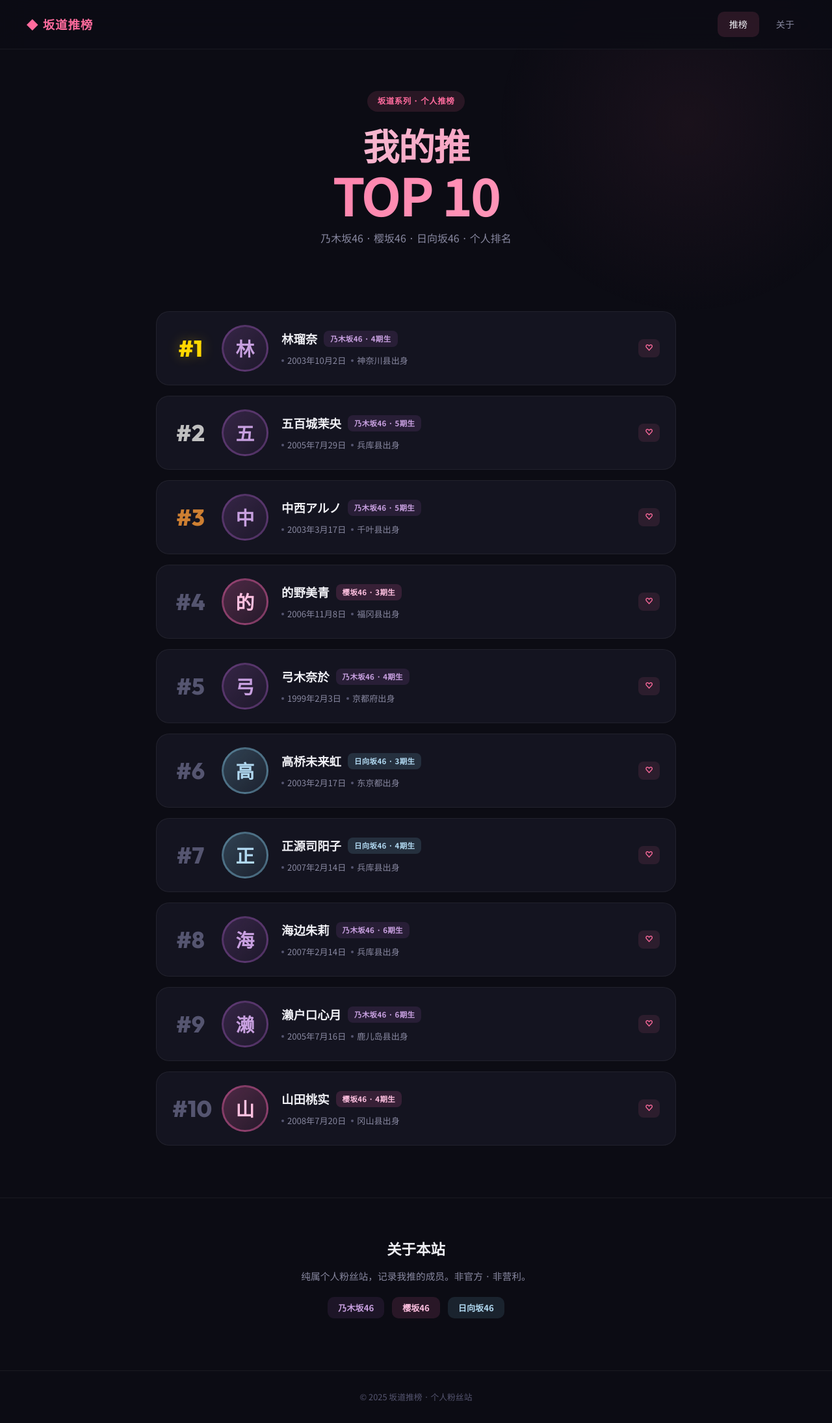
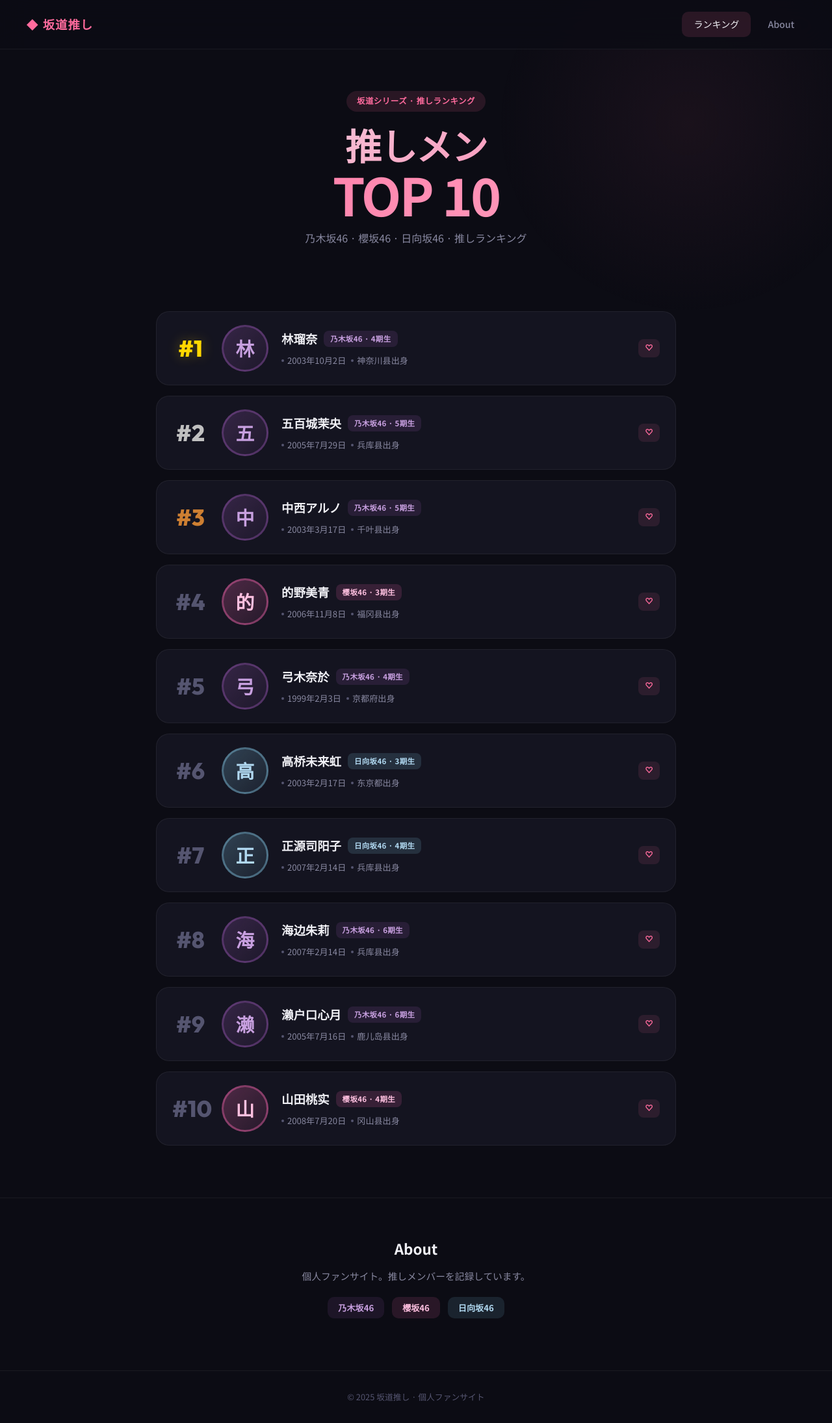
Before and after one commit to YuukInZ/sakamichi-fansite, a plain HTML site: page index.html in a window 1280 px wide. Shown: the whole page at 65% size. Drawn offline with Linux system fonts and the light colour scheme.

Commit message:
Update: Japanese branding for fansite

```diff
--- a/index.html
+++ b/index.html
@@ -3,7 +3,7 @@
 <head>
     <meta charset="UTF-8">
     <meta name="viewport" content="width=device-width, initial-scale=1.0">
-    <title>坂道推榜 — Sakamichi TOP10</title>
+    <title>坂道推しランキング — Sakamichi TOP10</title>
     <link rel="preconnect" href="https://fonts.googleapis.com">
     <link href="https://fonts.googleapis.com/css2?family=Noto+Sans+JP:wght@300;400;500;700&family=Outfit:wght@400;600;800&display=swap" rel="stylesheet">
     <link rel="stylesheet" href="css/style.css">
@@ -12,21 +12,21 @@
     <div class="bg-glow"></div>
 
     <nav class="navbar">
-        <div class="nav-brand">◆ 坂道推榜</div>
+        <div class="nav-brand">◆ 坂道推し</div>
         <div class="nav-links">
-            <a href="#home" class="nav-link active">推榜</a>
-            <a href="#about" class="nav-link">关于</a>
+            <a href="#home" class="nav-link active">ランキング</a>
+            <a href="#about" class="nav-link">About</a>
         </div>
     </nav>
 
     <section id="home" class="hero">
         <div class="hero-content">
-            <div class="hero-badge">坂道系列 · 个人推榜</div>
+            <div class="hero-badge">坂道シリーズ · 推しランキング</div>
             <h1 class="hero-title">
-                <span class="title-glow">我的推</span>
+                <span class="title-glow">推しメン</span>
                 <span class="title-sub">TOP 10</span>
             </h1>
-            <p class="hero-desc">乃木坂46 · 樱坂46 · 日向坂46 · 个人排名</p>
+            <p class="hero-desc">乃木坂46 · 櫻坂46 · 日向坂46 · 推しランキング</p>
         </div>
     </section>
 
@@ -40,18 +40,18 @@
 
     <section id="about" class="about">
         <div class="container">
-            <h2>关于本站</h2>
-            <p>纯属个人粉丝站，记录我推的成员。非官方 · 非营利。</p>
+            <h2>About</h2>
+            <p>個人ファンサイト。推しメンバーを記録しています。</p>
             <p class="about-groups">
                 <span class="tag-nogi">乃木坂46</span>
-                <span class="tag-saku">樱坂46</span>
+                <span class="tag-saku">櫻坂46</span>
                 <span class="tag-hina">日向坂46</span>
             </p>
         </div>
     </section>
 
     <footer class="footer">
-        <p>© 2025 坂道推榜 · 个人粉丝站</p>
+        <p>© 2025 坂道推し · 個人ファンサイト</p>
     </footer>
 
     <script src="js/main.js"></script>
```
